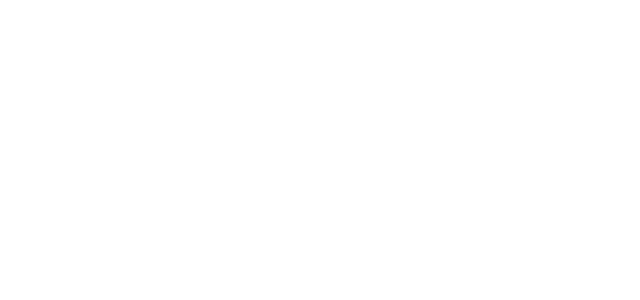
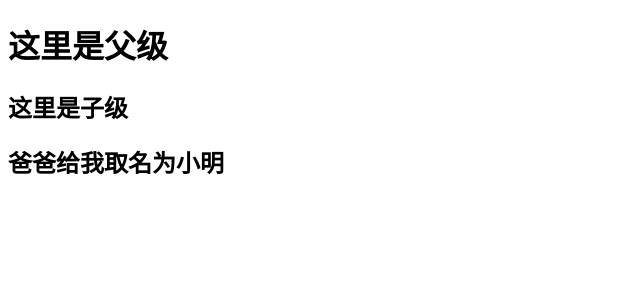
Before and after one commit to Moyo203/components-test, a Vue app: page / in a window 1280 px wide. Shown: the top 300 px of the page, without its empty margins (0-640 px from the left). Built offline with nearby package versions, Linux system fonts and the light colour scheme; the HTML template or start-up script is replaced by a standard one.

Commit message:
完成父级传递数据给子级

```diff
--- /dev/null
+++ b/src/components/father.vue
@@ -0,0 +1,27 @@
+<template>
+  <div class="father">
+      <h1>这里是父级</h1>
+      <!-- 3、动态绑定，这里的myname是和子级的命名一致 -->
+      <son :myname='sonname'></son>
+  </div>
+</template>
+//一、父级传递数给子级，爸爸给儿子取名为小明
+<script>
+// 1、这里先引进子级
+import son from '@/components/son.vue'
+export default {
+  data () {
+    return {
+      sonname: '小明'
+    }
+  },
+  // 2、注意要注册
+  components: {
+    son
+  }
+}
+</script>
+
+<style>
+
+</style>
--- /dev/null
+++ b/src/components/son.vue
@@ -0,0 +1,18 @@
+<template>
+  <div class="son">
+      <h2>这里是子级</h2>
+      <h2>爸爸给我取名为{{myname}}</h2>
+  </div>
+</template>
+
+<script>
+
+export default {
+// 接收数据
+  props: ['myname']
+}
+</script>
+
+<style>
+
+</style>
--- a/src/main.js
+++ b/src/main.js
@@ -1,5 +1,6 @@
 import Vue from 'vue'
-import App from './App.vue'
+// import App from './App.vue'
+import App from '@/components/father.vue'
 
 Vue.config.productionTip = false
 
```
